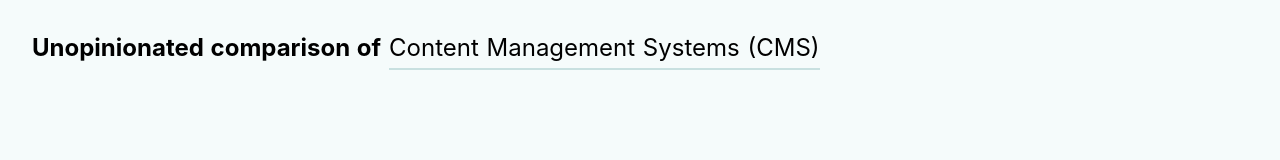
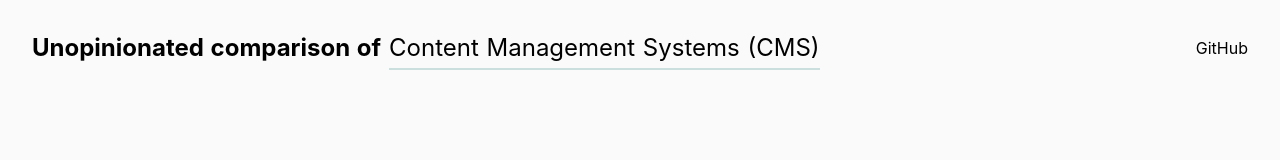
Before and after one commit to simonknittel/cms-comparison, a Nuxt app: page / in a window 1280 px wide. Shown: the top 160 px of the page. Built offline with nearby package versions, Linux system fonts and the light colour scheme; no server answers; what v-hotkey would draw is missing.

Commit message:
Styling; Initially collapsed categories

```diff
--- a/assets/cms-config.yml
+++ b/assets/cms-config.yml
@@ -10,6 +10,9 @@ categories:
     children:
       hosting:
         title: Hosting
+      headless:
+        title: Headless or traditional
+        explanation: A headless CMS is usually combined with an additional system which creates the user-facing application like a static site generator.
       programming_language:
         title: Programming language
       framework:
@@ -59,8 +62,6 @@ categories:
   apis:
     title: APIs
     children:
-      headless:
-        title: Headless or traditional
       rest_api:
         title: REST API
       graphql:
@@ -73,7 +74,7 @@ categories:
       image_transformations:
         title: Image transformations
   i18n:
-    title: i18n
+    title: Internationalization / i18n
     children:
       i18n_pages:
         title: Translations per page
--- a/assets/cms/adobe_experience_manager.yml
+++ b/assets/cms/adobe_experience_manager.yml
@@ -1,5 +1,5 @@
 homepage:
   text: adobe.com
-  url: https://www.adobe.com/lu_de/marketing/experience-manager.html
+  url: https://business.adobe.com/lu_de/products/experience-manager/adobe-experience-manager.html
 pricing:
   text: Paid
--- a/components/Filters.vue
+++ b/components/Filters.vue
@@ -143,6 +143,7 @@ export default {
 
   backdrop-filter: blur(10px);
   background-color: rgba(255, 255, 255, .2);
+  background-color: hsla(180, 50%, 50%, .1);
 }
 
 .overlay {
--- a/components/Navigation.vue
+++ b/components/Navigation.vue
@@ -19,15 +19,36 @@
     <!-- <span class="item disabled">
       <span class="inner">Customer Relationship Management</span>
     </span> -->
+
+    <a class="github" href="https://github.com/simonknittel/cms-comparison" rel="noopener" title="Open repository on GitHub">
+      <GitHubIcon />
+      GitHub
+    </a>
   </nav>
 </template>
+
+<script>
+  import GitHubIcon from '../assets/icons/github-brands.svg?inline'
+
+  export default {
+    name: 'Navigation',
+
+    components: {
+      GitHubIcon
+    }
+  }
+</script>
 
 <style lang="scss" scoped>
 @use '../assets/scss/colors';
 
 nav {
   @media (min-width: 40rem) {
+    flex: 1 0 auto;
+
     display: flex;
+    justify-content: space-between;
+    align-items: center;
   }
 }
 
@@ -95,4 +116,23 @@ nav {
     background-color: hsla(180, 25%, 50%, .3);
   }
 }
+
+.github {
+  margin-right: -.5rem;
+  padding: .5rem;
+
+  text-decoration: none;
+  color: inherit;
+
+  svg {
+    vertical-align: middle;
+
+    --size: 1.5rem;
+    width: var(--size);
+    height: var(--size);
+
+    margin-right: .25rem;
+    margin-top: -3px;
+  }
+}
 </style>
--- a/layouts/default.vue
+++ b/layouts/default.vue
@@ -36,7 +36,7 @@ html {
   -webkit-font-smoothing: antialiased;
   box-sizing: border-box;
 
-  background-color: hsla(180, 50%, 50% , .05);
+  background-color: rgba(0, 0, 0, .02);
 }
 
 html::-webkit-scrollbar-track {
--- a/plugins/sessionStorage.js
+++ b/plugins/sessionStorage.js
@@ -18,5 +18,17 @@ export default function sessionStorage({ store }) {
       'categories/collapse',
       collapsedCategories
     )
+  } else {
+    store.commit('categories/collapse', [
+      'common_features',
+      'extendibility',
+      'authentication',
+      'apis',
+      'media',
+      'i18n',
+      'forms'
+    ])
+
+    window.sessionStorage.setItem('collapsedCategories', store.state.categories.collapsed)
   }
 }
```
Also changed, not shown: assets/icons/github-brands.svg (added).
